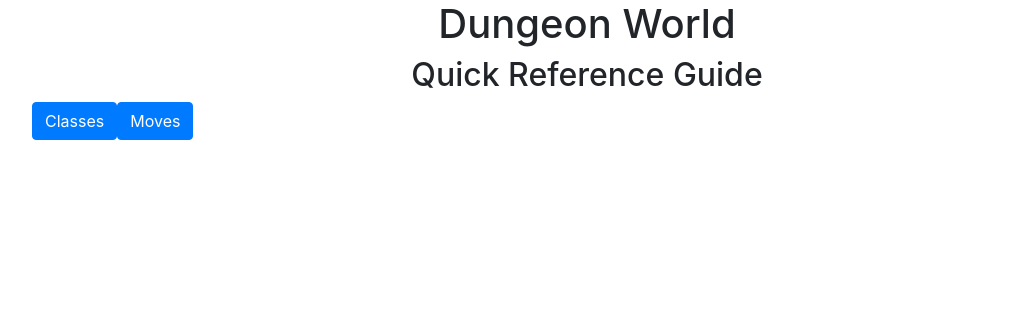
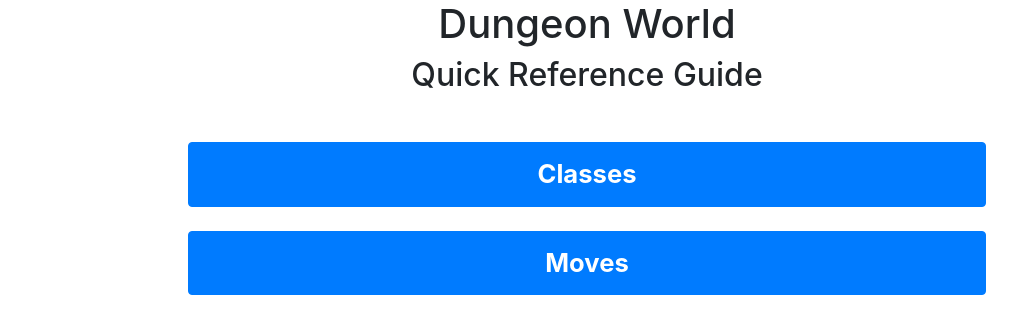
Before and after one commit to KyleRohde/dw-quick-reference, an Angular app: page / in a window 1280 px wide. Shown: the top 334 px of the page, without its empty margins (53-1070 px from the left). Built offline with nearby package versions, Linux system fonts and the light colour scheme.

Commit message:
Navigation added

```diff
--- a/src/app/app.component.css
+++ /dev/null
@@ -1,3 +0,0 @@
-h1, h2 {
-    text-align: center;
-}
--- a/src/app/app.component.ts
+++ b/src/app/app.component.ts
@@ -3,7 +3,15 @@
 @Component({
   selector: 'app-root',
   templateUrl: './app.component.html',
-  styleUrls: ['./app.component.css']
+  styles: [`
+    h1 {
+      text-align: center;
+    }
+    h2 {
+      text-align: center;
+      margin-bottom: 48px;
+    }
+  `]
 })
 export class AppComponent {
 }
--- a/src/app/pages/classes.component.html
+++ b/src/app/pages/classes.component.html
@@ -1,5 +1,8 @@
 <div class="container">
-    <button type="button" (click)="toggleClasses()" class="btn btn-primary">Classes</button>
+    <a routerLink="">Home</a>
+    <button type="button" (click)="toggleClasses()" class="btn btn-primary">
+        Classes
+    </button>
     <div *ngIf="classesVisible" class="row">
         <class-card *ngFor="let class of classes" [data]="class" class="col"></class-card>
     </div>
--- a/src/app/pages/home.component.html
+++ b/src/app/pages/home.component.html
@@ -1,4 +1,8 @@
 <div class="container">
-    <button type="button" class="btn btn-primary">Classes</button>
-    <button type="button" class="btn btn-primary">Moves</button>
+    <div class="row">
+        <button routerLink="/classes" class="btn btn-primary">Classes</button>
+    </div>
+    <div class="row">
+        <button type="button" routerLink="/moves" class="btn btn-primary">Moves</button>
+    </div>
 </div>
--- a/src/app/pages/home.component.ts
+++ b/src/app/pages/home.component.ts
@@ -2,7 +2,19 @@
 
 @Component({
     selector: 'home-page',
-    templateUrl: './home.component.html'
+    templateUrl: './home.component.html',
+    styles: [`
+        .row {
+            margin-bottom: 24px;
+        }
+        button {
+            width: 70%;
+            margin: auto;
+            padding: 12px 0;
+            font-size: 1.6rem;
+            font-weight: bold;
+        }
+    `]
 })
 export class HomePage {
 }
--- a/src/app/pages/moves.component.html
+++ b/src/app/pages/moves.component.html
@@ -1,4 +1,5 @@
 <div class="container">
+    <a routerLink="">Home</a>
     <button type="button" (click)="toggleMoves()" class="btn btn-primary">
         Moves
     </button>
```
